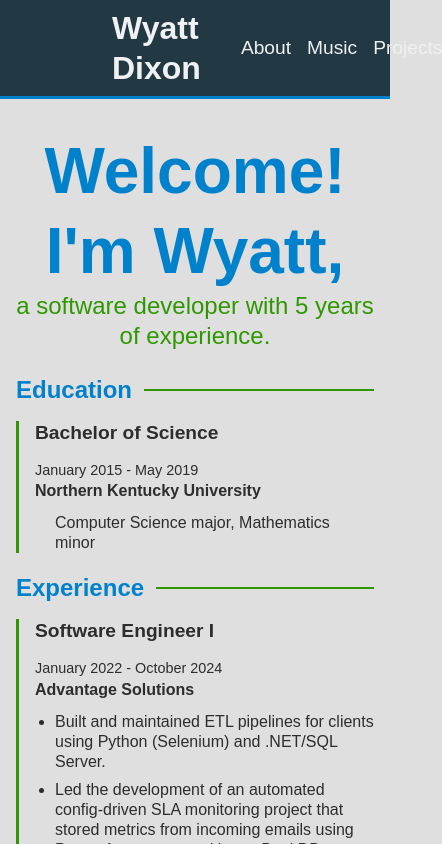
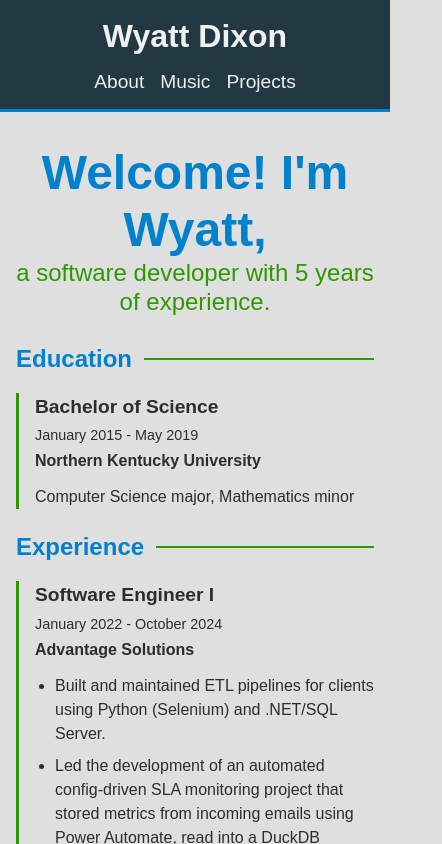
Before and after one commit to dixonw2/about-me, a React (Vite) app in the folder web/: page / in a window 390 px wide. Shown: the top 844 px of the page, 442 px wide, since content can reach past the window. Built offline with nearby package versions, Linux system fonts and the light colour scheme.

Commit message:
Finish initial layout for Bio page

```diff
--- a/web/src/App.module.css
+++ b/web/src/App.module.css
@@ -10,34 +10,6 @@
   margin: 3rem auto;
 }
 
-@media (max-width: 48rem) {
-  .container {
-    grid-template-columns: 1fr;
-    grid-template-areas:
-      "greeting"
-      "information"
-      "side";
-    gap: 1.5rem;
-    margin-block: 2rem;
-  }
-
-  .greeting h1 {
-    font-size: 3rem;
-  }
-}
-
-@media (max-width: 40rem) {
-  .entryHeading {
-    flex-direction: column;
-    align-items: flex-start;
-    gap: 0.25rem;
-  }
-
-  .entryDate {
-    white-space: normal;
-  }
-}
-
 /* #region Greeting */
 .greeting {
   display: flex;
@@ -47,7 +19,7 @@
 }
 
 .greeting h1 {
-  font-size: 4rem;
+  font-size: 3.5rem;
   color: var(--accent);
 }
 
@@ -61,6 +33,7 @@
 .greeting p {
   margin: 0;
   text-align: center;
+  line-height: 1.2;
 }
 
 /* #endregion */
@@ -123,11 +96,14 @@
 
 .details {
   margin: 0.75rem 0 0;
-  padding-left: 1.25rem;
 }
 
 .details li + li {
   margin-top: 0.5rem;
+}
+
+ul.details {
+  padding-left: 1.25rem;
 }
 /* #endregion */
 
@@ -145,3 +121,31 @@
   border-radius: 1rem;
 }
 /* #endregion */
+
+@media (max-width: 48rem) {
+  .container {
+    grid-template-columns: 1fr;
+    grid-template-areas:
+      "greeting"
+      "information"
+      "side";
+    gap: 1.5rem;
+    margin-block: 2rem;
+  }
+
+  .greeting h1 {
+    font-size: 3rem;
+  }
+}
+
+@media (max-width: 40rem) {
+  .entryHeading {
+    flex-direction: column;
+    align-items: flex-start;
+    gap: 0.25rem;
+  }
+
+  .entryDate {
+    white-space: normal;
+  }
+}
--- a/web/src/App.tsx
+++ b/web/src/App.tsx
@@ -11,18 +11,19 @@ const Greeting = () => {
 };
 
 const Section = ({
-  sectionName,
+  id,
+  name,
   children,
 }: {
-  sectionName: string;
+  id: string;
+  name: string;
   children: ReactNode;
 }) => {
-  const sectionId = sectionName.toLowerCase();
   return (
-    <section aria-labelledby={sectionId}>
-      <h3 id={sectionId} className={styles.sectionTitle}>
-        {sectionName}
-      </h3>
+    <section aria-labelledby={id}>
+      <h2 id={id} className={styles.sectionTitle}>
+        {name}
+      </h2>
       {children}
     </section>
   );
@@ -49,7 +50,7 @@ const SectionEntry = ({
   return (
     <div className={styles.entry}>
       <header className={styles.entryHeading}>
-        <h4 className={styles.entryTitle}>{title}</h4>
+        <h3 className={styles.entryTitle}>{title}</h3>
         <div className={styles.entryDate}>
           <time dateTime={startDate.value}>{startDate.label}</time>
           {" - "}
@@ -64,7 +65,7 @@ const SectionEntry = ({
 
 const Education = () => {
   return (
-    <Section sectionName="Education">
+    <Section id="education" name="Education">
       <SectionEntry
         title="Bachelor of Science"
         organization="Northern Kentucky University"
@@ -81,7 +82,7 @@ const Education = () => {
 
 const Experience = () => {
   return (
-    <Section sectionName="Experience">
+    <Section id="experience" name="Experience">
       <SectionEntry
         title="Software Engineer I"
         organization="Advantage Solutions"
@@ -137,7 +138,7 @@ const Experience = () => {
 
 const Skills = () => {
   return (
-    <Section sectionName="Skills">
+    <Section id="skills" name="Skills">
       <div className={styles.entry}>
         <ul className={styles.details}>
           <li>
@@ -160,7 +161,7 @@ const Skills = () => {
 
 const ProfDevelopment = () => {
   return (
-    <Section sectionName="Professional Development">
+    <Section id="professional-development" name="Professional Development">
       <SectionEntry
         title="The Ultimate React Course 2025: React, Next.js, Redux & More"
         organization="Udemy"
--- a/web/src/components/layout/Navbar/Navbar.module.css
+++ b/web/src/components/layout/Navbar/Navbar.module.css
@@ -4,19 +4,30 @@
   display: flex;
   align-items: center;
   justify-content: space-between;
-  padding: 0.5rem 7rem;
+  gap: 1rem;
+  padding: 0.75rem 1rem;
   border-bottom: 3px solid var(--accent);
 }
 
-.navbar .brand {
+.brand {
   font-size: 2rem;
   font-weight: bold;
 }
 
-.navbar .links {
+.links {
   display: flex;
-  align-items: center;
-  gap: 1rem;
+  flex-wrap: wrap;
+  justify-content: center;
+  gap: 0.5rem 1rem;
+  margin: 0;
+  padding: 0;
   list-style: none;
   font-size: 1.2rem;
 }
+
+@media (max-width: 48rem) {
+  .navbar {
+    flex-direction: column;
+    gap: 0.5rem;
+  }
+}
--- a/web/src/index.css
+++ b/web/src/index.css
@@ -21,5 +21,5 @@ body {
   margin: 0;
   background: var(--bg);
   color: var(--text);
-  line-height: 1.25;
+  line-height: 1.5;
 }
```
